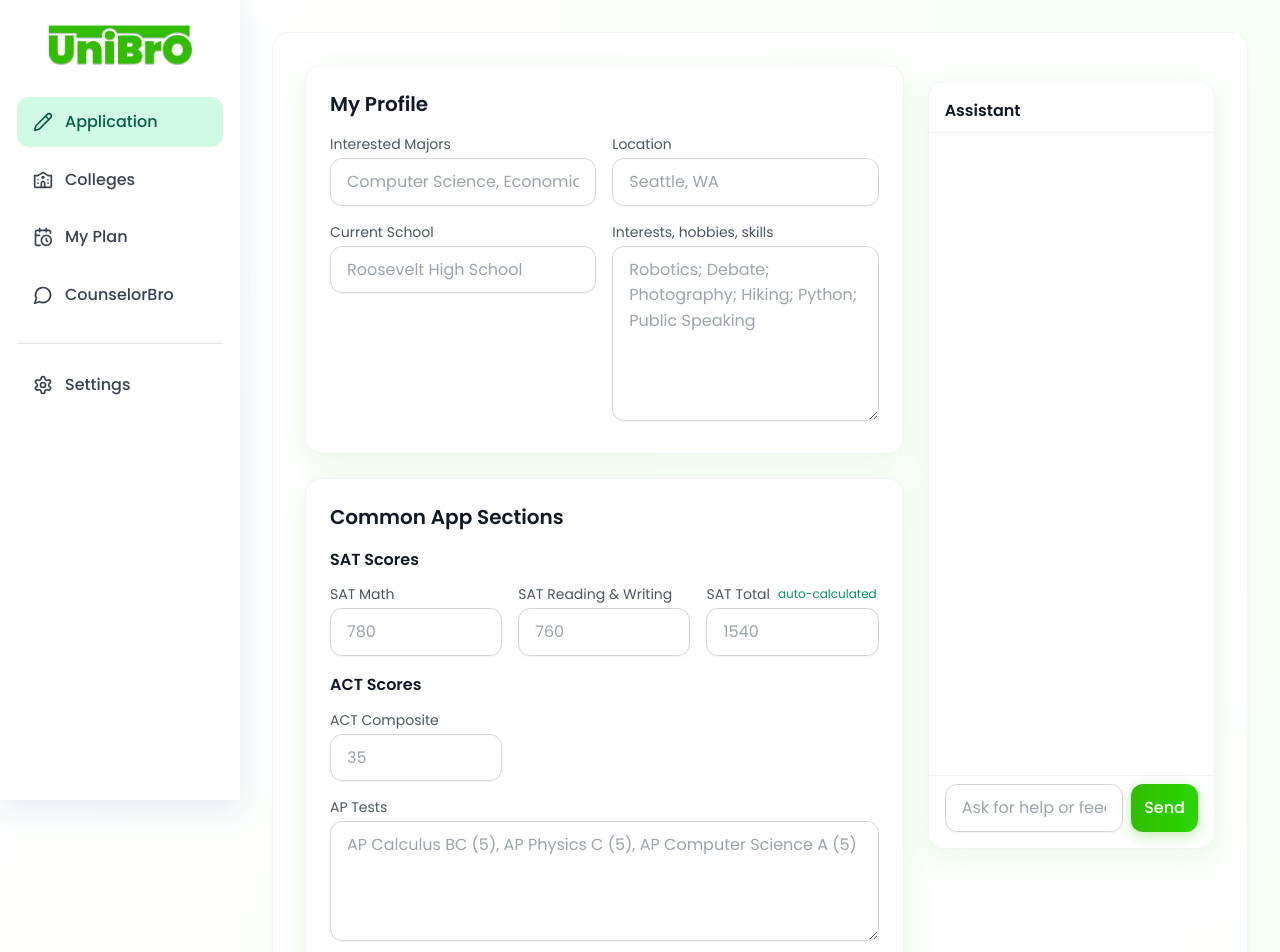
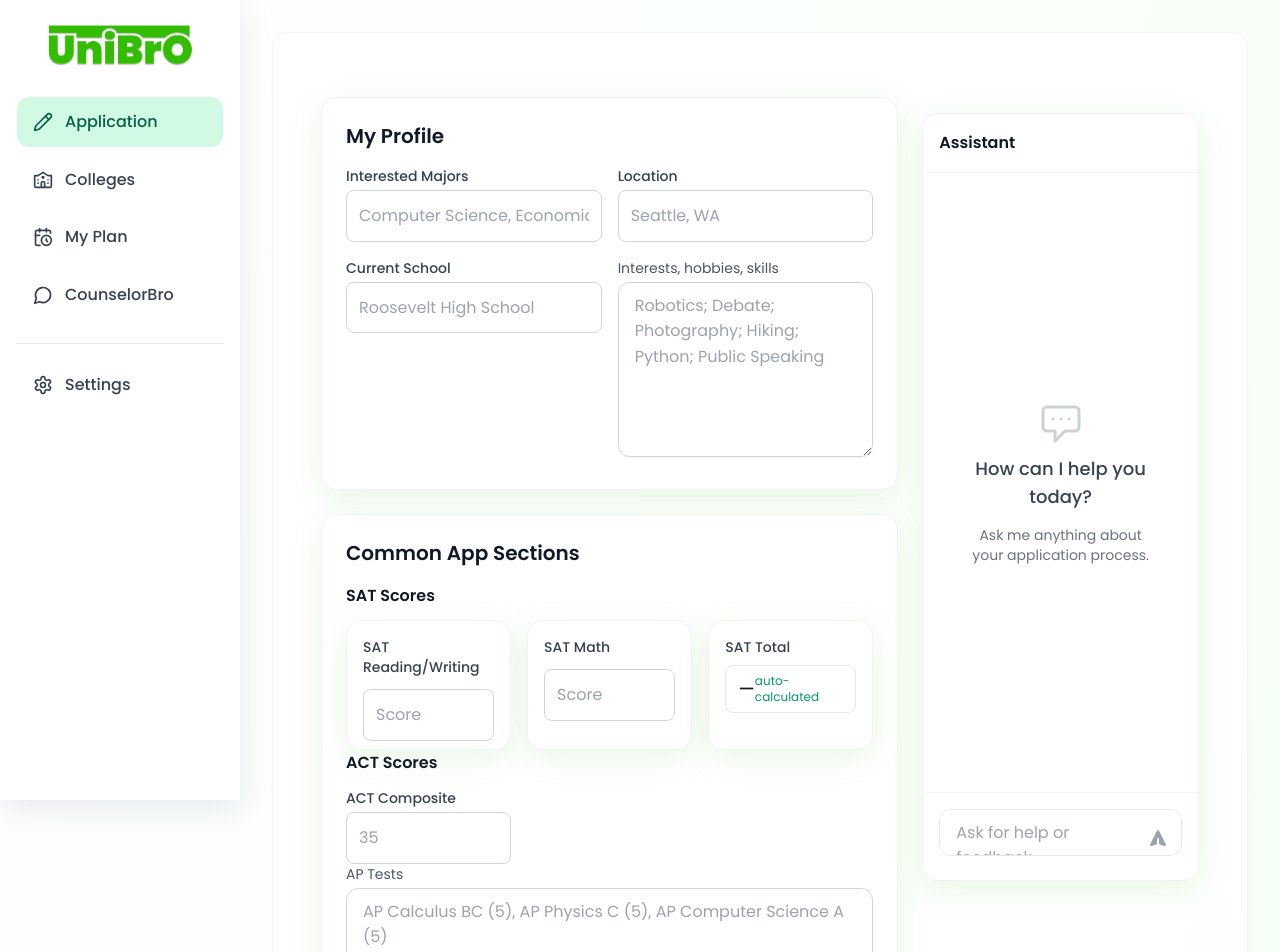
Before and after one commit to pBhambu/unibro, a Next.js app: page /application in a window 1280 px wide. Shown: the top 952 px of the page. Built offline with nearby package versions, Linux system fonts and the light colour scheme; a web font is replaced by a local one.

Commit message:
new style

```diff
--- a/app/application/page.tsx
+++ b/app/application/page.tsx
@@ -70,8 +70,9 @@ export default function ApplicationPage() {
   };
 
   return (
-    <div className="grid grid-cols-1 lg:grid-cols-3 gap-6">
-      <div className="lg:col-span-2 space-y-6">
+    <div className="container mx-auto px-4 py-8">
+      <div className="grid grid-cols-1 lg:grid-cols-3 gap-6">
+        <div className="lg:col-span-2 space-y-6">
         <div className="card p-6">
           <div className="text-xl font-semibold mb-4">My Profile</div>
           <div className="grid grid-cols-1 sm:grid-cols-2 gap-4">
@@ -87,50 +88,38 @@ export default function ApplicationPage() {
           <div className="grid grid-cols-1 gap-4">
             <div>
               <div className="font-semibold mb-3">SAT Scores</div>
-              <div className="grid grid-cols-1 sm:grid-cols-3 gap-4">
-                <label className="block">
-                  <div className="mb-1 text-sm text-gray-600">SAT Math</div>
-                  <input
-                    className="input"
-                    value={satMath}
-                    placeholder="780"
-                    type="number"
-                    min="200"
-                    max="800"
-                    onChange={(e) => {
-                      setSatMath(e.target.value);
-                      localStorage.setItem('app.sat.math', e.target.value);
+              <div className="grid grid-cols-1 md:grid-cols-3 gap-4">
+                <div className="card p-4 flex flex-col">
+                  <label className="block text-sm font-medium text-gray-700 dark:text-gray-300 mb-2">SAT Reading/Writing</label>
+                  <AutosaveInput
+                    storageKey="app.sat.reading"
+                    label=""
+                    placeholder="Score"
+                    className="h-12"
+                    onChange={(e: React.ChangeEvent<HTMLInputElement>) => {
+                      setSatReading(e.target.value);
                     }}
                   />
-                </label>
-                <label className="block">
-                  <div className="mb-1 text-sm text-gray-600">SAT Reading & Writing</div>
-                  <input
-                    className="input"
-                    value={satReading}
-                    placeholder="760"
-                    type="number"
-                    min="200"
-                    max="800"
-                    onChange={(e) => {
-                      setSatReading(e.target.value);
-                      localStorage.setItem('app.sat.reading', e.target.value);
+                </div>
+                <div className="card p-4 flex flex-col">
+                  <label className="block text-sm font-medium text-gray-700 dark:text-gray-300 mb-2">SAT Math</label>
+                  <AutosaveInput
+                    storageKey="app.sat.math"
+                    label=""
+                    placeholder="Score"
+                    className="h-12"
+                    onChange={(e: React.ChangeEvent<HTMLInputElement>) => {
+                      setSatMath(e.target.value);
                     }}
                   />
-                </label>
-                <label className="block">
-                  <div className="mb-1 text-sm text-gray-600 flex items-center gap-2">
-                    <span>SAT Total</span>
-                    <span className="text-xs text-emerald-600">auto-calculated</span>
+                </div>
+                <div className="card p-4 flex flex-col">
+                  <label className="block text-sm font-medium text-gray-700 dark:text-gray-300 mb-2">SAT Total</label>
+                  <div className="w-full h-12 flex items-center px-3 bg-white/80 dark:bg-gray-800/80 rounded-lg border border-gray-200 dark:border-gray-700">
+                    <span className="text-gray-900 dark:text-gray-100 text-lg font-medium">{satTotal || '—'}</span>
+                    <span className="ml-auto text-xs text-emerald-600 dark:text-emerald-400">auto-calculated</span>
                   </div>
-                  <input
-                    className="input bg-gray-50 dark:bg-gray-800"
-                    value={satTotal}
-                    placeholder="1540"
-                    readOnly
-                  />
-                </label>
-              </div>
+                </div>
             </div>
             <div>
               <div className="font-semibold mb-3">ACT Scores</div>
@@ -230,8 +219,10 @@ export default function ApplicationPage() {
         </div>
       </div>
 
-      <div className="lg:col-span-1">
-        <ChatbotPanel context={{ page: "application" }} />
+        </div>
+        <div className="lg:col-span-1">
+          <ChatbotPanel context={{ page: "application" }} />
+        </div>
       </div>
     </div>
   );
--- a/app/globals.css
+++ b/app/globals.css
@@ -180,22 +180,87 @@ h6 { font-size: 1rem; }
 
 /* Glow effects */
 .glow-green {
-  box-shadow: 0 0 20px rgba(49, 189, 1, 0.5), 0 0 40px rgba(49, 189, 1, 0.3);
+  --glow-color: rgba(49, 189, 1, 0.5);
+  box-shadow: 0 0 15px var(--glow-color), 0 0 30px var(--glow-color);
+}
+
+.dark .glow-green {
+  --glow-color: rgba(91, 224, 50, 0.5);
+  box-shadow: 0 0 20px var(--glow-color), 0 0 40px var(--glow-color);
 }
 
 .glow-blue {
-  box-shadow: 0 0 20px rgba(59, 130, 246, 0.5), 0 0 40px rgba(59, 130, 246, 0.3);
+  --glow-color: rgba(59, 130, 246, 0.5);
+  box-shadow: 0 0 15px var(--glow-color), 0 0 30px var(--glow-color);
 }
 
 /* Gradient text */
 .text-gradient {
-  @apply bg-clip-text text-transparent bg-gradient-to-r from-[#31BD01] to-[#2bd600];
+  background-clip: text;
+  -webkit-background-clip: text;
+  color: transparent;
+  background-image: linear-gradient(to right, #31BD01, #2bd600);
 }
 
 /* Glassmorphism */
 .glass {
-  @apply bg-white/80 dark:bg-gray-800/80 backdrop-blur-lg border border-white/20 dark:border-gray-700/50;
+  background-color: rgba(255, 255, 255, 0.8);
+  backdrop-filter: blur(16px);
+  -webkit-backdrop-filter: blur(16px);
+  border: 1px solid rgba(255, 255, 255, 0.2);
   box-shadow: 0 8px 32px 0 rgba(31, 38, 135, 0.1);
+}
+
+.dark .glass {
+  background-color: rgba(31, 41, 55, 0.8);
+  border-color: rgba(255, 255, 255, 0.1);
+}
+
+/* Consistent borders for light mode */
+:root {
+  --border-light: rgba(0, 0, 0, 0.1);
+  --border-dark: rgba(255, 255, 255, 0.1);
+}
+
+.border-light {
+  border: 1px solid var(--border-light);
+}
+
+.dark .border-light {
+  border-color: var(--border-dark);
+}
+
+/* Fix for dark mode elements */
+.dark .bg-gray-100 {
+  background-color: rgba(55, 65, 81, 0.5);
+}
+
+.dark .text-gray-800 {
+  color: #e5e7eb;
+}
+
+/* Button hover states */
+.btn:hover {
+  transform: translateY(-2px);
+  box-shadow: 0 8px 25px 0 rgba(49, 189, 1, 0.4);
+}
+
+.dark .btn:hover {
+  box-shadow: 0 8px 25px 0 rgba(91, 224, 50, 0.3);
+}
+
+/* Card hover effects */
+.card {
+  transition: all 0.3s ease, box-shadow 0.3s ease;
+}
+
+.card:hover {
+  transform: translateY(-3px);
+  box-shadow: 0 15px 45px 0 rgba(49, 189, 1, 0.15), 0 0 0 1px rgba(255, 255, 255, 0.1);
+}
+
+.dark .card:hover {
+  box-shadow: 0 15px 45px 0 rgba(91, 224, 50, 0.1), 0 0 0 1px rgba(255, 255, 255, 0.05);
 }
 
 /* Hover effects */
--- a/components/AutosaveField.tsx
+++ b/components/AutosaveField.tsx
@@ -46,18 +46,64 @@ function useAutosave(key: string, initial = "") {
   return { value, setValue, saveStatus } as const;
 }
 
-export function AutosaveInput({ storageKey, label, placeholder }: { storageKey: string; label: string; placeholder?: string }) {
+interface AutosaveInputProps {
+  storageKey: string;
+  label: string;
+  placeholder?: string;
+  className?: string;
+  type?: string;
+  min?: string | number;
+  max?: string | number;
+  onChange?: (e: React.ChangeEvent<HTMLInputElement>) => void;
+}
+
+export function AutosaveInput({
+  storageKey,
+  label,
+  placeholder,
+  className = '',
+  type = 'text',
+  min,
+  max,
+  onChange
+}: AutosaveInputProps) {
   const { value, setValue, saveStatus } = useAutosave(storageKey);
+
+  const handleChange = (e: React.ChangeEvent<HTMLInputElement>) => {
+    setValue(e.target.value);
+    if (onChange) {
+      onChange(e);
+    }
+  };
+
   return (
-    <label className="block">
-      <div className="mb-1 text-sm text-gray-600 flex items-center gap-2">
-        <span>{label}</span>
-        {saveStatus === 'saving' && <span className="text-xs text-gray-400">saving...</span>}
-        {saveStatus === 'saved' && <span className="text-xs text-green-600">✓ saved</span>}
+    <div className={className}>
+      <label className="block text-sm font-medium text-gray-700 dark:text-gray-300 mb-1">{label}</label>
+      <div className="relative">
+        <input
+          type={type}
+          value={value}
+          onChange={handleChange}
+          placeholder={placeholder}
+          min={min}
+          max={max}
+          className="w-full p-3 border border-gray-300 dark:border-gray-600 rounded-lg bg-white/90 dark:bg-gray-800/90 focus:ring-2 focus:ring-[#31BD01] focus:border-transparent transition-all duration-200 text-gray-900 dark:text-white"
+        />
+        <div className="absolute inset-y-0 right-0 pr-3 flex items-center pointer-events-none">
+          {saveStatus === 'saving' && (
+            <svg className="animate-spin h-4 w-4 text-gray-500" xmlns="http://www.w3.org/2000/svg" fill="none" viewBox="0 0 24 24">
+              <circle className="opacity-25" cx="12" cy="12" r="10" stroke="currentColor" strokeWidth="4"></circle>
+              <path className="opacity-75" fill="currentColor" d="M4 12a8 8 0 018-8V0C5.373 0 0 5.373 0 12h4zm2 5.291A7.962 7.962 0 014 12H0c0 3.042 1.135 5.824 3 7.938l3-2.647z"></path>
+            </svg>
+          )}
+          {saveStatus === 'saved' && (
+            <svg className="h-4 w-4 text-emerald-500" fill="none" viewBox="0 0 24 24" stroke="currentColor">
+              <path strokeLinecap="round" strokeLinejoin="round" strokeWidth={2} d="M5 13l4 4L19 7" />
+            </svg>
+          )}
+        </div>
       </div>
-      <input className="input" value={value} placeholder={placeholder}
-        onChange={(e) => setValue(e.target.value)} />
-    </label>
+    </div>
   );
 }
 
--- a/components/ChatbotPanel.tsx
+++ b/components/ChatbotPanel.tsx
@@ -111,48 +111,129 @@ export function ChatbotPanel({ context }: { context?: any }) {
   };
 
   return (
-    <div className="card sticky top-4 h-[calc(100vh-2rem)] flex flex-col overflow-hidden">
-      <div className="font-semibold p-4 pb-2 border-b border-gray-100 dark:border-gray-700 sticky top-0 bg-white/90 dark:bg-gray-800/90 backdrop-blur-sm z-10 flex items-center justify-between">
-        <span>Assistant</span>
+    <div className="card sticky top-4 h-[calc(100vh-2rem)] flex flex-col overflow-hidden border border-gray-200 dark:border-gray-700">
+      {/* Header */}
+      <div className="font-semibold p-4 border-b border-gray-100 dark:border-gray-700 bg-white/95 dark:bg-gray-800/95 backdrop-blur-sm z-10 flex items-center justify-between">
+        <span className="text-gray-900 dark:text-gray-100">Assistant</span>
         {messages.length > 0 && (
           showClearConfirm ? (
             <div className="flex items-center gap-2">
               <span className="text-xs text-gray-600 dark:text-gray-400">Clear chat?</span>
-              <button onClick={clearConversation} className="text-xs px-2 py-1 bg-red-100 dark:bg-red-900/40 text-red-700 dark:text-red-300 rounded hover:bg-red-200 dark:hover:bg-red-900/60">
+              <button
+                onClick={clearConversation}
+                className="text-xs px-2 py-1 bg-red-100 hover:bg-red-200 dark:bg-red-900/40 dark:hover:bg-red-900/60 text-red-700 dark:text-red-300 rounded transition-colors"
+              >
                 Yes
               </button>
-              <button onClick={() => setShowClearConfirm(false)} className="text-xs px-2 py-1 bg-gray-100 dark:bg-gray-700 text-gray-700 dark:text-gray-300 rounded hover:bg-gray-200 dark:hover:bg-gray-600">
+              <button
+                onClick={() => setShowClearConfirm(false)}
+                className="text-xs px-2 py-1 bg-gray-100 hover:bg-gray-200 dark:bg-gray-700 dark:hover:bg-gray-600 text-gray-700 dark:text-gray-300 rounded transition-colors"
+              >
                 No
               </button>
             </div>
           ) : (
-            <button onClick={() => setShowClearConfirm(true)} className="text-xs text-gray-500 hover:text-red-600 dark:text-gray-400 dark:hover:text-red-400">
+            <button
+              onClick={() => setShowClearConfirm(true)}
+              className="text-xs text-gray-500 hover:text-red-600 dark:text-gray-400 dark:hover:text-red-400 transition-colors"
+            >
               Clear
             </button>
           )
         )}
       </div>
-      <div className="space-y-2 p-4 flex-1 overflow-y-auto">
-        {messages.map((m, i) => (
-          <div key={i} className={`${m.role === "user" ? "text-right" : "text-left"}`}>
-            <span className={`inline-block px-3 py-2 rounded-lg ${m.role === "user" ? "bg-brand-600 text-white" : "bg-gray-100"}`}>
-              {m.role === "assistant" ? (
-                <span dangerouslySetInnerHTML={{ __html: m.content.replace(/\*\*(.+?)\*\*/g, '<strong>$1</strong>').replace(/\*(.+?)\*/g, '<em>$1</em>').replace(/\n/g, '<br/>') }} />
-              ) : m.content}
-            </span>
+
+      {/* Messages container */}
+      <div className="flex-1 overflow-y-auto p-4 space-y-3">
+        {messages.length === 0 ? (
+          <div className="h-full flex items-center justify-center text-center p-6">
+            <div>
+              <div className="text-gray-400 dark:text-gray-500 mb-2">
+                <svg xmlns="http://www.w3.org/2000/svg" className="h-12 w-12 mx-auto opacity-50" fill="none" viewBox="0 0 24 24" stroke="currentColor">
+                  <path strokeLinecap="round" strokeLinejoin="round" strokeWidth={1.5} d="M8 10h.01M12 10h.01M16 10h.01M9 16H5a2 2 0 01-2-2V6a2 2 0 012-2h14a2 2 0 012 2v8a2 2 0 01-2 2h-5l-5 5v-5z" />
+                </svg>
+              </div>
+              <h3 className="text-lg font-medium text-gray-700 dark:text-gray-300">How can I help you today?</h3>
+              <p className="mt-1 text-sm text-gray-500 dark:text-gray-400">Ask me anything about your application process.</p>
+            </div>
           </div>
-        ))}
+        ) : (
+          messages.map((m, i) => (
+            <div
+              key={i}
+              className={`flex ${m.role === "user" ? "justify-end" : "justify-start"}`}
+            >
+              <div
+                className={`max-w-[85%] rounded-xl px-4 py-2.5 ${
+                  m.role === "user"
+                    ? "bg-emerald-600 text-white rounded-br-none"
+                    : "bg-gray-100 dark:bg-gray-700 text-gray-800 dark:text-gray-200 rounded-bl-none"
+                }`}
+              >
+                {m.role === "assistant" ? (
+                  <div
+                    className="prose prose-sm dark:prose-invert max-w-none"
+                    dangerouslySetInnerHTML={{
+                      __html: m.content
+                        .replace(/\*\*(.+?)\*\*/g, '<strong>$1</strong>')
+                        .replace(/\*(.+?)\*/g, '<em>$1</em>')
+                        .replace(/\n/g, '<br/>')
+                    }}
+                  />
+                ) : (
+                  <p className="whitespace-pre-wrap">{m.content}</p>
+                )}
+              </div>
+            </div>
+          ))
+        )}
       </div>
-      <div className="p-4 pt-2 border-t border-gray-100 dark:border-gray-700 bg-white/90 dark:bg-gray-800/90 backdrop-blur-sm">
-        <div className="flex gap-2">
-          <input
-            className="input"
-            placeholder="Ask for help or feedback..."
-            value={input}
-            onChange={(e) => setInput(e.target.value)}
-            onKeyDown={(e) => e.key === "Enter" && send()}
-          />
-          <button className="btn" onClick={send} disabled={loading}>{loading ? "..." : "Send"}</button>
+
+      {/* Input area - always visible at the bottom */}
+      <div className="border-t border-gray-100 dark:border-gray-700 bg-white/95 dark:bg-gray-800/95 backdrop-blur-sm p-4">
+        <div className="flex items-end gap-2">
+          <div className="flex-1 relative">
+            <textarea
+              className="w-full min-h-[44px] max-h-32 py-2.5 px-4 pr-12 bg-white dark:bg-gray-800 border border-gray-200 dark:border-gray-600 rounded-xl focus:ring-2 focus:ring-emerald-500 focus:border-transparent resize-none"
+              placeholder="Ask for help or feedback..."
+              rows={1}
+              value={input}
+              onChange={(e) => {
+                e.target.style.height = 'auto';
+                e.target.style.height = (e.target.scrollHeight) + 'px';
+                setInput(e.target.value);
+              }}
+              onKeyDown={(e) => {
+                if (e.key === 'Enter' && !e.shiftKey) {
+                  e.preventDefault();
+                  send();
+                }
+              }}
+              style={{
+                minHeight: '44px',
+                maxHeight: '160px',
+                overflowY: 'auto'
+              }}
+            />
+            <button
+              onClick={send}
+              disabled={loading || !input.trim()}
+              className={`absolute bottom-2.5 right-2 p-1.5 rounded-lg ${
+                input.trim()
+                  ? 'text-emerald-600 hover:bg-emerald-50 dark:text-emerald-400 dark:hover:bg-emerald-900/30'
+                  : 'text-gray-400 dark:text-gray-500 cursor-not-allowed'
+              }`}
+            >
+              <svg
+                xmlns="http://www.w3.org/2000/svg"
+                className="h-5 w-5"
+                viewBox="0 0 20 20"
+                fill="currentColor"
+              >
+                <path d="M10.894 2.553a1 1 0 00-1.788 0l-7 14a1 1 0 001.169 1.409l5-1.429A1 1 0 009 15.571V11a1 1 0 112 0v4.571a1 1 0 00.725.962l5 1.428a1 1 0 001.17-1.408l-7-14z" />
+              </svg>
+            </button>
+          </div>
         </div>
       </div>
     </div>
```
Also changed, not shown: app/page.tsx (+14 -11 lines).
